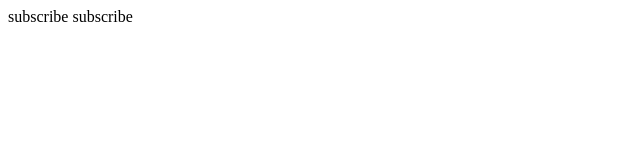
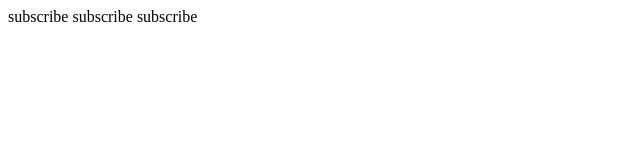
Before and after one commit to devsufian/css-practice, a plain HTML site: page index.html in a window 1280 px wide. Shown: the full height of the page, 0-640 px from the left. Drawn offline with Linux system fonts and the light colour scheme.

Commit message:
new tag learn

```diff
--- a/index.html
+++ b/index.html
@@ -9,6 +9,6 @@
   <body>
     <a href="#5">subscribe</a>
     <a href="#7">subscribe</a>
-
+    <a href="#9">subscribe</a>
   </body>
 </html>
```
